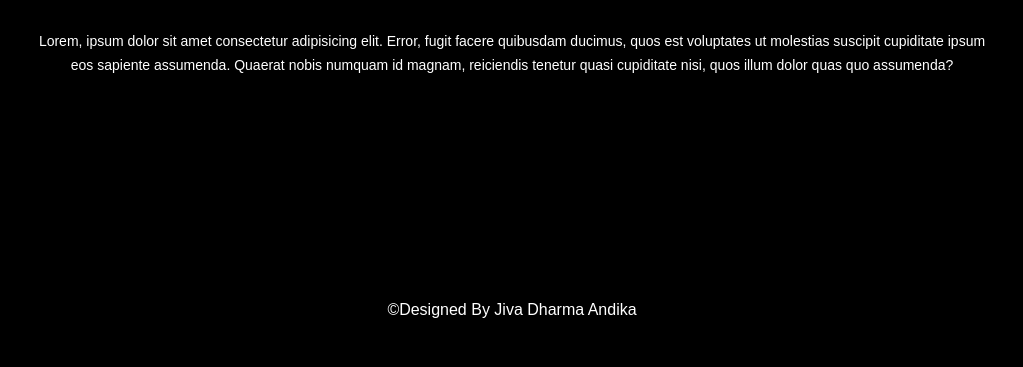
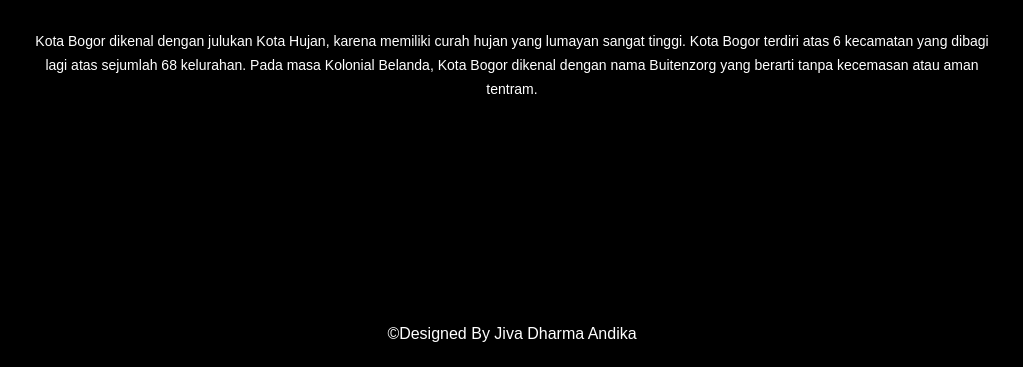
Before and after one commit to Sleeper678/Paralax_Web, a plain HTML site: page index.html in a window 1280 px wide. Shown: the part 1503-1870 px from the top of the page, without its empty margins (128-1151 px from the left). Before the commit the page ends 1846 px from the top, so only its background shows below. Drawn offline with nearby package versions, Linux system fonts and the light colour scheme.

Commit message:
index.html

```diff
--- a/index.html
+++ b/index.html
@@ -51,11 +51,7 @@
           </div>
         </div>
         <div class="about-info">
-          Lorem, ipsum dolor sit amet consectetur adipisicing elit. Error, fugit
-          facere quibusdam ducimus, quos est voluptates ut molestias suscipit
-          cupiditate ipsum eos sapiente assumenda. Quaerat nobis numquam id
-          magnam, reiciendis tenetur quasi cupiditate nisi, quos illum dolor
-          quas quo assumenda?
+        Kota Bogor dikenal dengan julukan Kota Hujan, karena memiliki curah hujan yang lumayan sangat tinggi. Kota Bogor terdiri atas 6 kecamatan yang dibagi lagi atas sejumlah 68 kelurahan. Pada masa Kolonial Belanda, Kota Bogor dikenal dengan nama Buitenzorg yang berarti tanpa kecemasan atau aman tentram.
         </div>
       </div>
     </section>
```
